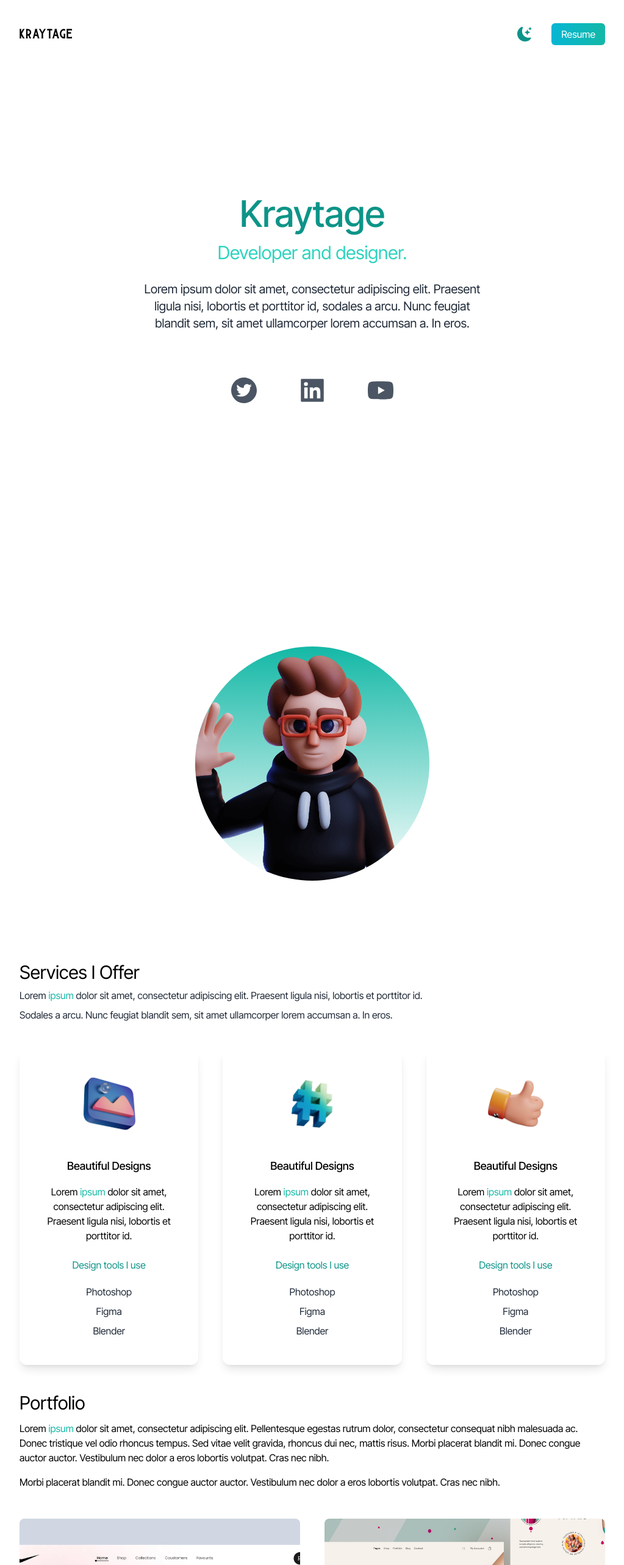
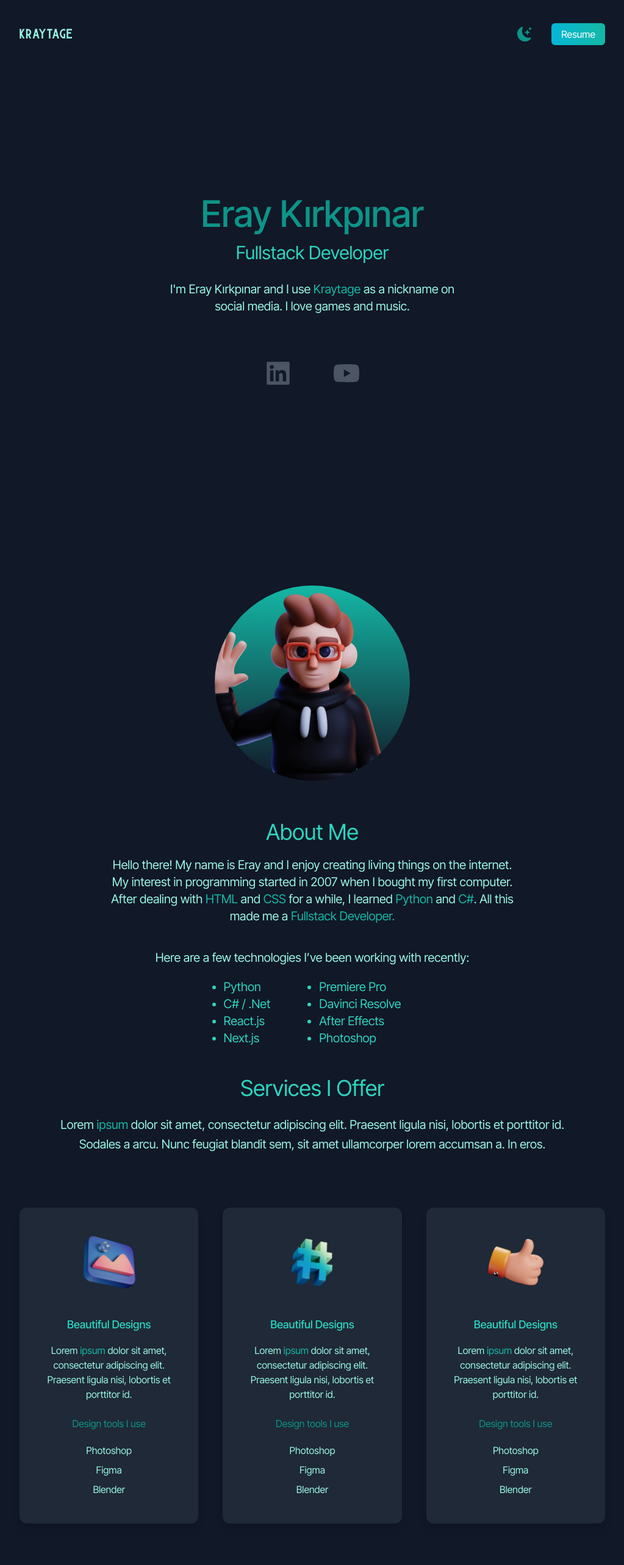
Before and after one commit to eraykrkpnr/react-portfolio, a Next.js app: page / in a window 1280 px wide. Shown: the top 2566 px of the page at 61% size, without its empty margins (128-1151 px from the left). Built offline with nearby package versions, Linux system fonts and the light colour scheme.

Commit message:
style edited

```diff
--- a/pages/index.js
+++ b/pages/index.js
@@ -19,7 +19,7 @@ import web6 from "../public/web6.png";
 import { useState } from "react";
 
 export default function Home() {
-  const [darkMode, setDarkMode] = useState(false);
+  const [darkMode, setDarkMode] = useState(true);
   return (
     <div className={darkMode ? "dark font-InterTight" : "font-InterTight"}>
       <Head>
@@ -29,9 +29,9 @@ export default function Home() {
       </Head>
 
       <main className=" bg-white px-10 md:px-20 lg:px-40 dark:bg-gray-900">
-        <section className=" min-h-screen">
+        <section>
           {/*Navigasyon*/}
-          <nav className=" py-10 mb-12 flex justify-between">
+          <nav className="py-10 mb-12 flex justify-between">
             <h1 className=" text-2xl font-burtons dark:text-teal-200">
               kraytage
             </h1>
@@ -55,49 +55,89 @@ export default function Home() {
             </ul>
           </nav>
           {/* Ana giriş*/}
+          <div className=" min-h-screen">
             <div className=" text-center p-10">
               <h2 className="text-5xl py-2 text-teal-600 font-medium md:text-6xl md:mt-28">
-              Kraytage
+                Eray Kırkpınar
               </h2>
               <h3 className="text-2xl py-2 md:text-3xl dark: text-teal-400">
-              Developer and designer.
+                Fullstack Developer
               </h3>
               <p className="text-md py-5 leading-8 text-gray-800 md:text-xl max-w-xl mx-auto dark:text-teal-200">
-              Lorem ipsum dolor sit amet, consectetur adipiscing elit. Praesent
-              ligula nisi, lobortis et porttitor id, sodales a arcu. Nunc
-              feugiat blandit sem, sit amet ullamcorper lorem accumsan a. In
-              eros.
+                I'm Eray Kırkpınar and I use{" "}
+                <span className="text-teal-500">Kraytage</span> as a nickname on
+                <br />
+                social media. I love games and music.
               </p>
             </div>
+
             {/* Sosyal Medya */}
             <div className=" text-5xl flex justify-center gap-16 py-3 text-gray-600">
-            <AiFillTwitterCircle />
               <AiFillLinkedin />
               <AiFillYoutube />
             </div>
+          </div>
+        </section>
+        <section>
           {/*Hoşgeldin fotoğrafı */}
-          <div className="relative mx-auto bg-gradient-to-b from-teal-500 rounded-full w-80 h-80 mt-32 mb-32 overflow-hidden md:h-96 md:w-96 md:mt-96">
+          <div className=" min-h-screen  text-center">
+            <div className="relative mx-auto bg-gradient-to-b from-teal-500 rounded-full w-80 h-80 mb-16 overflow-hidden">
               <Image src={deved} layout="fill" objectFit="cover" />
+            </div>
+            <h3 className="text-4xl text-teal-400">About Me</h3>
+            <p className="text-md py-5 leading-8 text-gray-800 md:text-xl max-w-2xl mx-auto dark:text-teal-200">
+              Hello there! My name is Eray and I enjoy creating living things on
+              the internet. My interest in programming started in 2007 when I
+              bought my first computer. After dealing with{" "}
+              <span className="text-teal-500">HTML</span> and{" "}
+              <span className="text-teal-500">CSS</span> for a while, I learned{" "}
+              <span className="text-teal-500">Python</span> and{" "}
+              <span className="text-teal-500">C#</span>. All this made me a{" "}
+              <span className="text-teal-500">Fullstack Developer.</span>
+            </p>
+            <p className="text-md py-5 leading-8 text-gray-800 md:text-xl max-w-2xl mx-auto dark:text-teal-200">
+              Here are a few technologies I’ve been working with recently:
+            </p>
+            <div className="flex justify-center gap-20">
+              <ul className="list-disc">
+                <li className="text-xl text-teal-400 text-left">Python</li>
+                <li className="text-xl text-teal-400 text-left">C# / .Net</li>
+                <li className="text-xl text-teal-400 text-left">React.js</li>
+                <li className="text-xl text-teal-400 text-left">Next.js</li>
+              </ul>
+              <ul className="list-disc">
+                <li className="text-xl text-teal-400 text-left">
+                  Premiere Pro
+                </li>
+                <li className="text-xl text-teal-400 text-left">
+                  Davinci Resolve
+                </li>
+                <li className="text-xl text-teal-400 text-left">
+                  After Effects
+                </li>
+                <li className="text-xl text-teal-400 text-left">Photoshop</li>
+              </ul>
+            </div>
           </div>
         </section>
         {/*Kartlar*/}
-        <section>
-          <div>
-            <h3 className=" text-3xl py-1 dark:text-teal-400">
+        <section className="min-h-screen">
+          <div className="text-center">
+            <h3 className=" text-4xl py-1 mb-5 dark:text-teal-400">
               Services I Offer
             </h3>
-            <p className="text-md -py-2 leading-8 text-gray-800 dark:text-teal-200">
+            <p className="text-xl leading-8 text-gray-800 dark:text-teal-200">
               Lorem <span className="text-teal-500">ipsum</span> dolor sit amet,
               consectetur adipiscing elit. Praesent ligula nisi, lobortis et
               porttitor id.
             </p>
-            <p className="text-md -py-2 leading-8 text-gray-800 dark:text-teal-200">
+            <p className="text-xl leading-8 text-gray-800 dark:text-teal-200">
               Sodales a arcu. Nunc feugiat blandit sem, sit amet ullamcorper
               lorem accumsan a. In eros.
             </p>
           </div>
           {/*Kart1*/}
-          <div className=" lg:flex gap-10">
+          <div className=" lg:flex gap-10 mt-12">
             <div className="text-center shadow-lg p-10 rounded-xl my-10 dark:bg-gray-800">
               <Image src={design} width={100} height={100} />
               <h3 className=" text-lg font-medium pt-8 pb-2 dark:text-teal-400">
@@ -154,10 +194,10 @@ export default function Home() {
           </div>
         </section>
         {/*Portfolio*/}
-        <section>
-          <div>
-            <h3 className=" text-3xl py-1 dark:text-teal-400">Portfolio</h3>
-            <p className=" py-2 dark:text-teal-200">
+        <section className="min-h-screen">
+          <div className="text-center">
+            <h3 className=" text-4xl py-1 mb-5 dark:text-teal-400">Portfolio</h3>
+            <p className=" py-2  text-xl dark:text-teal-200">
               Lorem <span className="text-teal-500">ipsum</span> dolor sit amet,
               consectetur adipiscing elit. Pellentesque egestas rutrum dolor,
               consectetur consequat nibh malesuada ac. Donec tristique vel odio
@@ -165,7 +205,7 @@ export default function Home() {
               risus. Morbi placerat blandit mi. Donec congue auctor auctor.
               Vestibulum nec dolor a eros lobortis volutpat. Cras nec nibh.
             </p>
-            <p className=" py-2 dark:text-teal-200">
+            <p className=" py-2 text-xl dark:text-teal-200">
               Morbi placerat blandit mi. Donec congue auctor auctor. Vestibulum
               nec dolor a eros lobortis volutpat. Cras nec nibh.
             </p>
```
Lines whose indentation alone changed are shown as unchanged.
